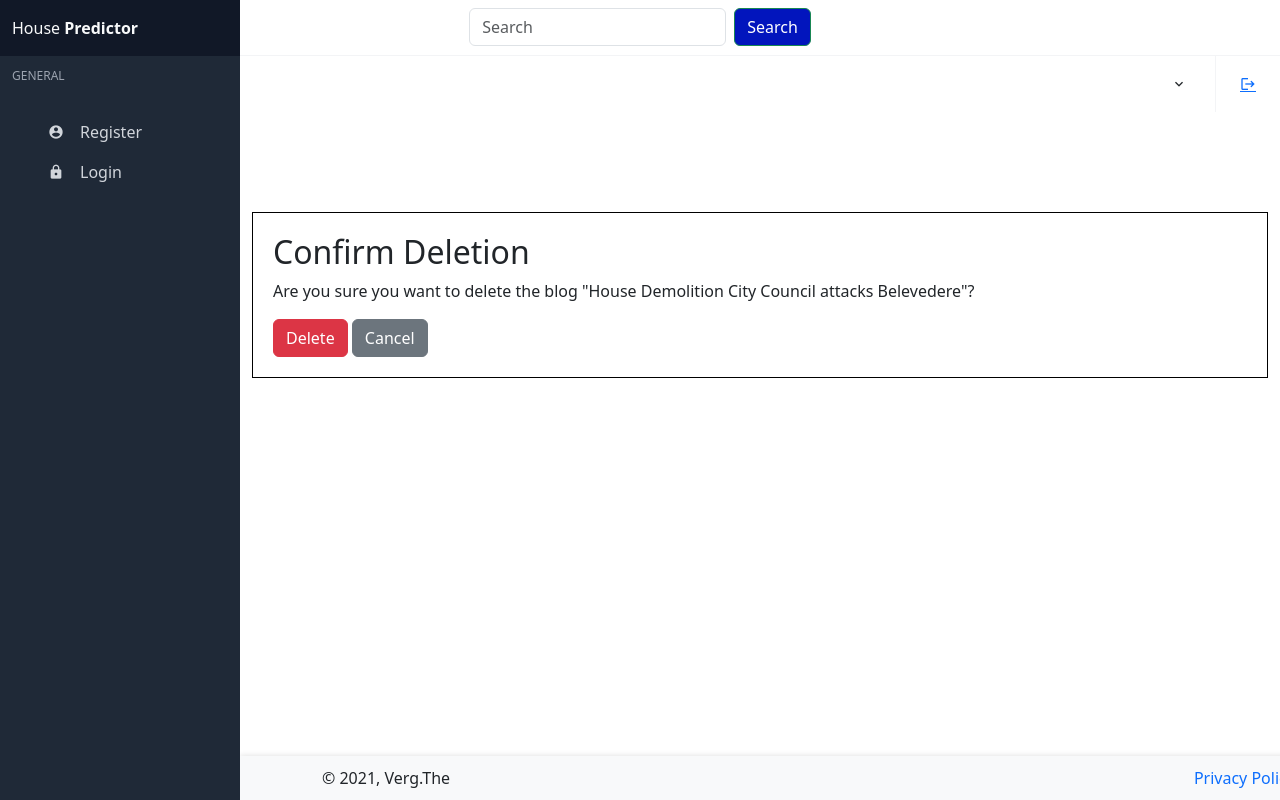
After one commit to TheVerg/House-Value-Predictor, a Django app: page /news/1/delete in a window 1280 px wide. The commit adds this page. Run offline with Django 4.2, Linux system fonts and the light colour scheme; data comes from the database, SQL or seed files in the repository; both versions use the stored data as it was after the commit; some libraries are stand-ins or nearby versions.

Commit message:
new commit

```diff
--- a/base/static/base/css/index.css
+++ b/base/static/base/css/index.css
@@ -21,3 +21,19 @@
 .blog-detail p{
     text-align: left;
 }
+
+.field :textarea{
+    width: 100%;
+    height: 150px;
+    padding: 12px 20px;
+    box-sizing: border-box;
+    border-radius: 4px;
+    font-size: 16px;
+    resize: none;
+}
+
+.delete-section {
+    align-items: center;
+    justify-content: center;
+    padding: 20px;
+}
--- /dev/null
+++ b/base/templates/base/confirm-news-delete.html
@@ -0,0 +1,16 @@
+{% extends 'base/home.html'%}
+
+{% block content %}
+<div class="container">
+
+    <div class="delete-section" style=" align-items: center; justify-content: center; padding: 20px; margin-top: 50px; border: 0.5px solid black ;">
+        <h2>Confirm Deletion</h2>
+        <p>Are you sure you want to delete the blog "{{ news.name }}"?</p>
+        <form method="post" >
+            {% csrf_token %}
+            <button type="submit" class="btn btn-danger">Delete</button>
+            <a href="{% url 'news' %}" class="btn btn-secondary">Cancel</a>
+        </form>
+    </div>
+</div>
+{% endblock %}
--- a/base/templates/base/home.html
+++ b/base/templates/base/home.html
@@ -9,8 +9,8 @@
   <title>Dashboard - House Evaluation</title>
 
   <!-- Tailwind is included -->
-  <link rel="stylesheet" href="{% static 'base/css/main.css' %}">
-  <link rel="stylesheet" href="{% static 'base/css/index.css' %}">
+  <link rel="stylesheet" href="{% static 'base/css/main.css' %}"/>
+  <link rel="stylesheet" href="{% static 'base/css/index.css' %}"/>
 
   <link rel="apple-touch-icon" sizes="180x180" href="apple-touch-icon.png"/>
   <link rel="icon" type="image/png" sizes="32x32" href="favicon-32x32.png"/>
@@ -50,10 +50,10 @@
 </head>
 <body>
 
-<div id="app" style="height: 40px;">
-
-<nav id="navbar-main" class="navbar is-fixed-top" style="align-items: center;">
-  <form class="form-inline" style="align-items: center; margin-left: 30px; padding-left: 30px ;">
+<div id="app" style="height: auto;">
+  <div class="navbar-brand" style="height: 100px;">
+<nav id="navbar-main" class="navbar is-fixed-top" style="align-items: center; justify-content: center; position: fixed; top: 0;">
+  <form class="form-inline" style="margin-bottom: 10px;">
     <input class="form-control mr-sm-2" type="search" placeholder="Search" aria-label="Search">
     <button class="btn btn-outline-success my-2 my-sm-0" type="submit" style="color:#fff;background-color: rgb(2, 21, 189);">Search</button>
   </form>
@@ -62,7 +62,7 @@
       <span class="icon"><i class="mdi mdi-dots-vertical mdi-24px"></i></span>
     </a>
   </div>
-  <div class="navbar-menu" id="navbar-menu" style="margin-bottom: 50px;">
+  <div class="navbar-menu" id="navbar-menu">
     <div class="navbar-end">
       <div class="navbar-item dropdown has-divider has-user-avatar">
         <a class="navbar-link">
@@ -89,6 +89,8 @@
   </div>
 </nav>
 
+</div>
+
 
 
 <aside class="aside is-placed-left is-expanded">
@@ -106,7 +108,7 @@
         {% if request.user.is_authenticated %}
       <li class="--set-active-tables-html">
         <a href="{% url 'predict_price' %}"style="text-decoration: none;">
-          <span class="icon"><i class="mdi mdi-table"></i></span>
+          <span class="icon"><i class=" mdi mdi-chart-line"></i></span>
           <span class="menu-item-label">Prediction</span>
         </a>
       </li>
--- a/base/templates/base/news.html
+++ b/base/templates/base/news.html
@@ -1,6 +1,8 @@
 {% extends 'base/home.html' %}
 
 {% block content %}
+
+
 
 
 <div class="container">
--- a/base/urls.py
+++ b/base/urls.py
@@ -1,6 +1,6 @@
 from django.urls import path
 from . import views
-from .views import (HouseCreateView, NewsListView, NewsDetailView)
+from .views import (HouseCreateView, NewsListView, NewsDetailView, NewsCreateView, NewsDeleteView)
 
 
 urlpatterns = [
@@ -14,6 +14,6 @@ urlpatterns = [
     path('house_create/', HouseCreateView.as_view(), name="house_create"),
     path('news/', NewsListView.as_view(), name="news"),
     path('news/<str:pk>/', NewsDetailView.as_view(), name="news-detail"),
-
-
+    path('news/add/',NewsCreateView.as_view(), name="news-add" ),
+    path('news/<pk>/delete', NewsDeleteView.as_view(), name="news-delete"),
 ]
--- a/base/views.py
+++ b/base/views.py
@@ -2,12 +2,13 @@ import os
 import joblib
 import numpy as np
 from django.shortcuts import render
+from django.urls import reverse
 from .forms import PricePredictionForm
 from django.core.paginator import Paginator
 from django.contrib.auth.forms import UserCreationForm
 from django.shortcuts import redirect, render, get_object_or_404
 from django.contrib import messages
-from django.views.generic import  CreateView, ListView, DetailView
+from django.views.generic import  CreateView, ListView, DetailView, DeleteView
 from django.contrib.auth.models import User
 from django.contrib.auth.decorators import login_required
 from django.contrib.auth import authenticate, login, logout
@@ -122,3 +123,23 @@ class NewsDetailView(DetailView):
     model = Blog
     template_name = 'base/news-detail.html'
     context_object_name = 'news'
+
+class NewsCreateView(CreateView):
+    model = Blog
+    template_name = 'base/news-create.html'
+    fields = ['name', 'content', 'created']
+
+    def form_valid(self, form):
+        form.instance.author = self.request.user
+        return super().form_valid(form)
+
+    def get_success_url(self):
+        return reverse('news')
+
+class NewsDeleteView(DeleteView):
+    model = Blog
+    context_object_name = 'news'
+    template_name = 'base/confirm-news-delete.html'
+
+    def get_success_url(self):
+        return reverse('news')
```
Also changed, not shown: base/templates/base/news-create.html (added, +47 -0 lines), base/templates/base/news-detail.html (+8 -2 lines), base/templates/base/prediction.html (+9 -7 lines), base/static/base/main.css (deleted), db.sqlite3.
